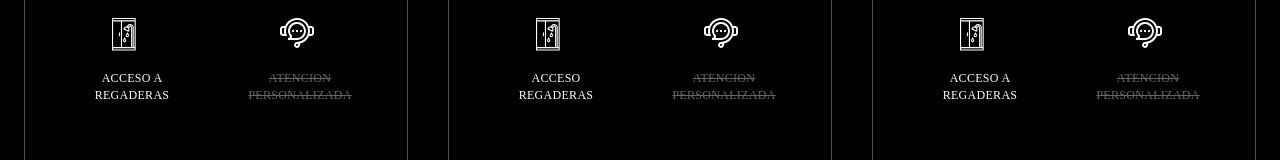
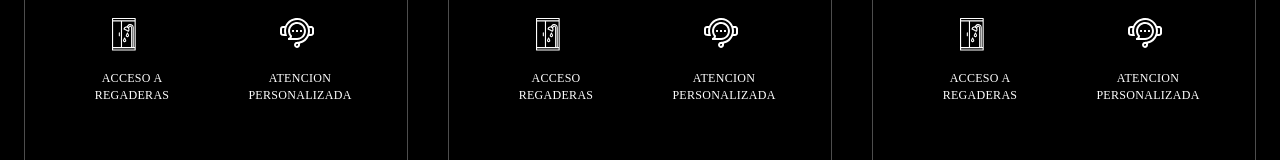
Before and after one commit to PowerGymok/PF-Front, a Next.js app in the folder front/: page /memberships in a window 1280 px wide. Shown: the part 388-548 px from the top of the page. Built offline with nearby package versions, Linux system fonts and the light colour scheme.

Commit message:
modificando-tarjetas-de-membresias

```diff
--- a/front/components/PricingCardComponent.tsx
+++ b/front/components/PricingCardComponent.tsx
@@ -21,7 +21,6 @@ export interface PricingCardProps {
   features: {
     icon: React.ReactNode;
     text: string;
-    premiumOnly?: boolean;
   }[];
   membershipVariant: MembershipVariant;
   highlighted?: boolean;
@@ -104,7 +103,6 @@ export function PricingCardComponent({
                 key={index}
                 icon={feature.icon}
                 text={feature.text}
-                premiumOnly={feature.premiumOnly}
                 membershipVariant={membershipVariant}
                 hoverTextStyle={styles.hoverText}
               />
--- a/front/features/memberships/FeatureItem.tsx
+++ b/front/features/memberships/FeatureItem.tsx
@@ -17,28 +17,7 @@ interface FeatureItemProps {
     * Mantener PricingCard más limpio y enfocado.
     * Facilitar testeo unitario de cada feature.
 */
-export function FeatureItem({
-  icon,
-  text,
-  premiumOnly,
-  membershipVariant,
-  hoverTextStyle,
-}: FeatureItemProps) {
-  /*
-    RESTRICCIÓN DE FEATURES PREMIUM
-
-    - Si premiumOnly es true:
-      * Solo debe mostrarse como activo en planes "gold" y "unlimited".
-      * En otros planes se renderiza tachado y con opacidad reducida.
-    - En producción:
-      * Esta lógica debería provenir del backend.
-      * El frontend solo refleja el estado recibido.
-  */
-  const isRestricted =
-    premiumOnly &&
-    membershipVariant !== "gold" &&
-    membershipVariant !== "unlimited";
-
+export function FeatureItem({ icon, text, hoverTextStyle }: FeatureItemProps) {
   return (
     <div className="flex flex-col items-center text-center space-y-3">
       {/* ICONO DEL FEATURE */}
@@ -60,7 +39,7 @@ export function FeatureItem({
           tracking-wide
           leading-snug
           max-w-30
-          ${isRestricted ? "line-through opacity-40" : ""}
+          }
         `}
       >
         {text}
```
